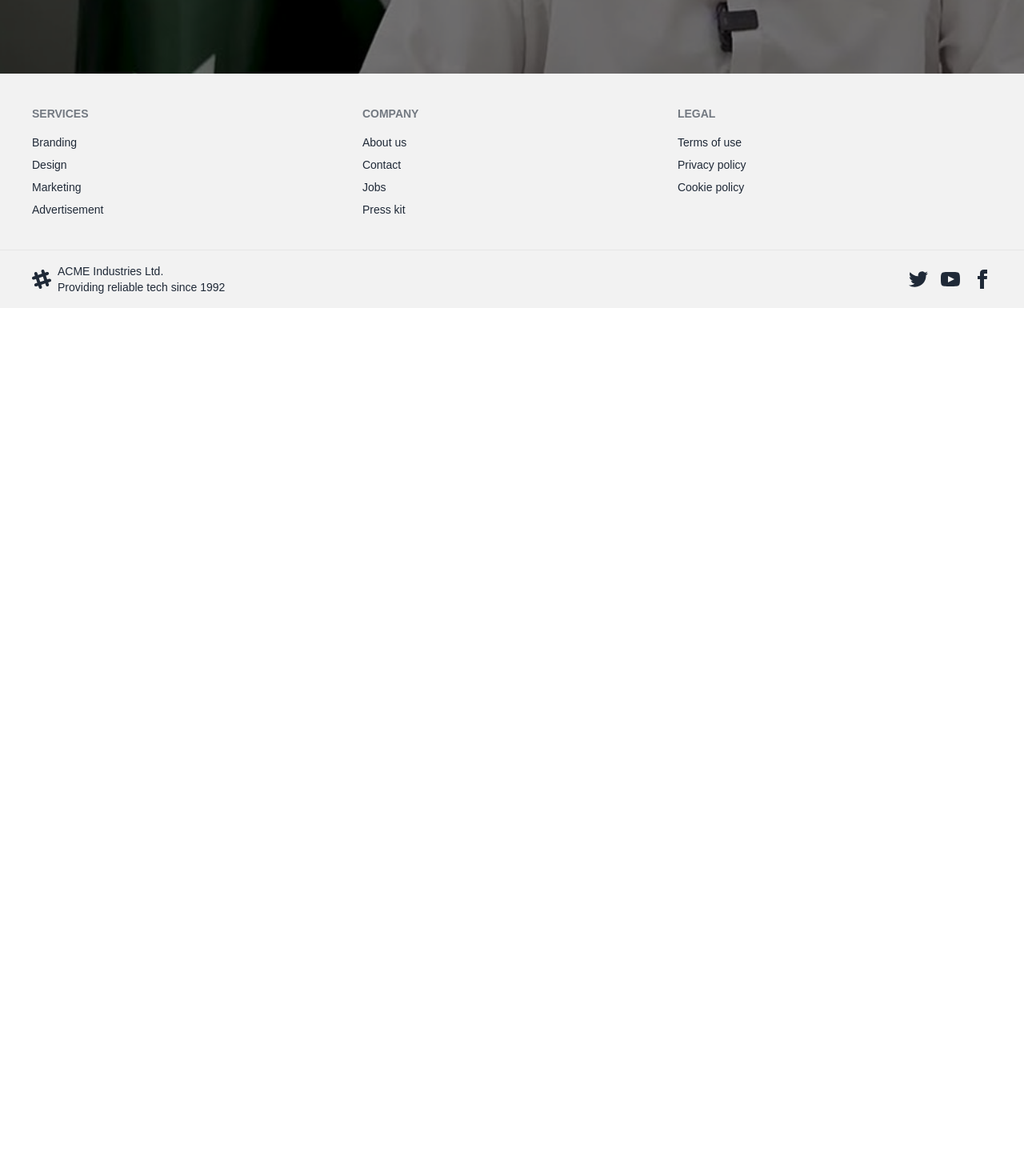
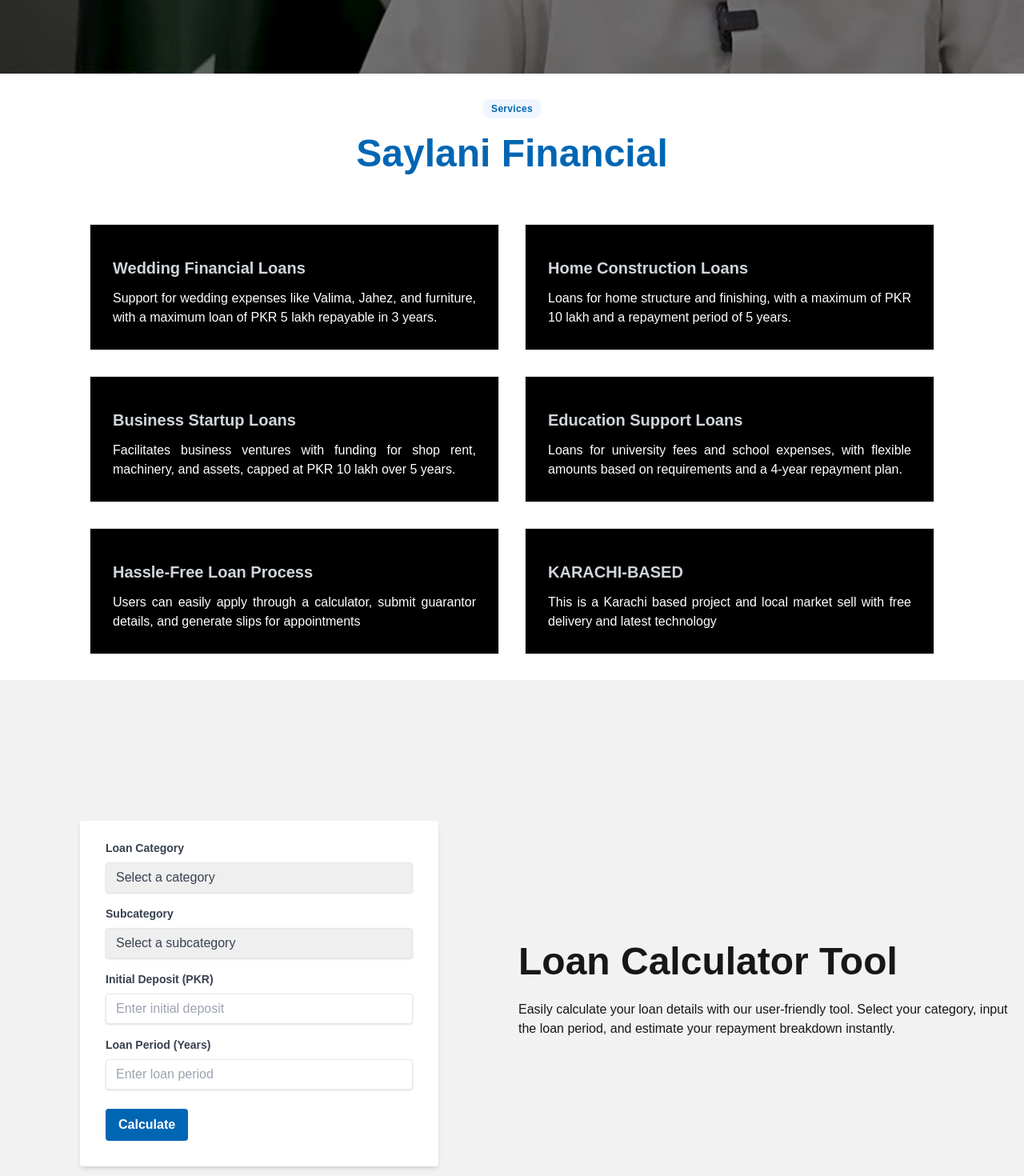
Before and after one commit to muzamilbaig123/SMIT-Hackathon-2025, a Next.js app in the folder frontend/: page / in a window 1280 px wide. Shown: the part 800-2270 px from the top of the page at 80% size. Before the commit the page ends 1185 px from the top, so only its background shows below. Built offline with nearby package versions, Linux system fonts and the light colour scheme.

Commit message:
micro frontend changes

```diff
--- a/frontend/src/app/login/page.tsx
+++ b/frontend/src/app/login/page.tsx
@@ -6,7 +6,7 @@
 
     <div className="container" style={{ position: "fixed", top: "50%", left: "50%", transform: "translate(-50%, -50%)"}}>
       <div className="flex justify-center items-center ">
-          <Image src="/logo.png" width={200} alt="saylani logo" />
+          <Image src="/logo.png" width={200} height={200} alt="saylani logo" />
       </div>
       <LoginForm />
     </div>
--- a/frontend/src/app/register/page.tsx
+++ b/frontend/src/app/register/page.tsx
@@ -6,7 +6,7 @@
     // <div className="container mx-auto px-4 py-8">
     <div className="container" style={{ position: "fixed", top: "50%", left: "50%", transform: "translate(-50%, -50%)"}}>
       <div className="flex justify-center items-center ">
-          <Image src="/logo.png" width={200} alt="saylani logo" />
+          <Image src="/logo.png" width={200} height={200} alt="saylani logo" />
       </div>
       <RegisterForm />
     </div>
--- a/frontend/src/components/LoanCalculator.tsx
+++ b/frontend/src/components/LoanCalculator.tsx
@@ -91,9 +91,9 @@
           placeholder="Enter loan period"
         />
       </div>
-      <div className="flex items-center justify-between">
+      <div className="flex items-center justify-start">
         <button
-          className="bg-blue-500 hover:bg-blue-700 text-white font-bold py-2 px-4 rounded focus:outline-none focus:shadow-outline"
+          className="text-white font-bold py-2 px-4 rounded focus:outline-none focus:shadow-outline" style={{backgroundColor: "#0066b3"}}
           type="button"
           onClick={handleCalculate}
         >
--- a/frontend/src/components/LoginForm.tsx
+++ b/frontend/src/components/LoginForm.tsx
@@ -2,6 +2,7 @@
 
 import { useState } from "react"
 import { useRouter } from "next/navigation"
+import Link from "next/link"
 
 const LoginForm = () => {
   const [email, setEmail] = useState("")
@@ -51,6 +52,10 @@
         >
           Log In
         </button>
+
+      </div>
+      <div className="text-center py-4">
+        do you have an account ? <Link className="font-bold text-blue-500" href={"/register"}>SignUp</Link>
       </div>
     </form>
   )
--- a/frontend/src/components/RegisterForm.tsx
+++ b/frontend/src/components/RegisterForm.tsx
@@ -2,6 +2,7 @@
 
 import { useState } from "react"
 import { useRouter } from "next/navigation"
+import Link from "next/link"
 
 const RegisterForm = () => {
   const [cnic, setCnic] = useState("")
@@ -66,6 +67,9 @@
           Register
         </button>
       </div>
+      <div className="text-center py-4">
+        you have already account ? <Link className="font-bold text-blue-500" href={"/login"}>Login</Link>
+      </div>
     </form>
   )
 }
--- /dev/null
+++ b/frontend/src/components/Services.tsx
@@ -0,0 +1,68 @@
+export default function  Services () {
+  return (
+    <section>
+      <div className="w-full max-w mx-auto">
+        <div className="flex flex-col space-y-16 px-5 sm:px-16 md:px-20 lg:px-28 py-8 dark:bg-gray-900">
+          <div className="flex flex-col justify-center text-center mx-auto md:max-w-3xl space-y-5 ">
+            <span className="rounded-lg bg-blue-50 dark:bg-gray-950 px-2.5 py-1 text-xs w-max mx-auto font-semibold tracking-wide dark:text-white" style={{color: "#0066b3",}}>
+              Services
+            </span>
+            <h2 className="text-3xl font-semibold dark:text-white md:text-4xl xl:text-5xl leading-tight" style={{color: "#0066b3",}}>
+            Saylani Financial
+            </h2>
+          </div>
+          <div className="grid gap-8 sm:grid-cols-2">
+            <div className="flex flex-col p-5 xl:p-7 space-y-3 bg-black dark:bg-gray-950 border">
+              <span className="text-blue-600 dark:text-blue-400 ">
+              </span>
+              <h2 className="text-xl font-semibold text-gray-300 dark:text-white">Wedding Financial Loans</h2>
+              <p className="text-white dark:text-gray-300 text-justify line-clamp-2">
+              Support for wedding expenses like Valima, Jahez, and furniture, with a maximum loan of PKR 5 lakh repayable in 3 years.
+              </p>
+            </div>
+            <div className="flex flex-col p-5 xl:p-7 space-y-3 dark:bg-gray-950 border bg-black">
+              <span className="text-blue-600 dark:text-blue-400">
+              </span>
+              <h2 className="text-xl font-semibold text-gray-300">Home Construction Loans</h2>
+              <p className="text-white dark:text-gray-300 text-justify line-clamp-2">
+              Loans for home structure and finishing, with a maximum of PKR 10 lakh and a repayment period of 5 years.
+              </p>
+            </div>
+            <div className="flex flex-col p-5 xl:p-7 space-y-3 bg-black border">
+              <span className="text-blue-600 dark:text-blue-400">
+              </span>
+              <h2 className="text-xl font-semibold text-gray-300">Business Startup Loans</h2>
+              <p className="text-white dark:text-gray-300 text-justify line-clamp-2">
+              Facilitates business ventures with funding for shop rent, machinery, and assets, capped at PKR 10 lakh over 5 years.
+              </p>
+            </div>
+            <div className="flex flex-col p-5 xl:p-7 space-y-3 bg-black dark:bg-gray-950 border">
+              <span className="text-blue-600 dark:text-blue-400">
+              </span>
+              <h2 className="text-xl font-semibold text-gray-300">Education Support Loans</h2>
+              <p className="text-white dark:text-gray-300 text-justify line-clamp-2">
+              Loans for university fees and school expenses, with flexible amounts based on requirements and a 4-year repayment plan.
+              </p>
+            </div>
+            <div className="flex flex-col p-5 xl:p-7 space-y-3 bg-black dark:bg-gray-950 border">
+              <span className="text-blue-600 dark:text-blue-400">
+              </span>
+              <h2 className="text-xl font-semibold text-gray-300">Hassle-Free Loan Process</h2>
+              <p className="text-white dark:text-gray-300 text-justify line-clamp-2">
+              Users can easily apply through a calculator, submit guarantor details, and generate slips for appointments
+              </p>
+            </div>
+            <div className="flex flex-col p-5 xl:p-7 space-y-3 bg-black dark:bg-gray-950 border">
+              <span className="text-blue-600 dark:text-blue-400">
+              </span>
+              <h2 className="text-xl font-semibold text-gray-300">KARACHI-BASED</h2>
+              <p className="text-white dark:text-gray-300 text-justify line-clamp-2">
+                This is a Karachi based project and local market sell with free delivery and latest technology
+              </p>
+            </div>
+          </div>
+        </div>
+      </div>
+    </section>
+  );
+};
--- /dev/null
+++ b/frontend/src/components/aboutus.tsx
@@ -0,0 +1,21 @@
+import LoanCalculator from "./LoanCalculator";
+
+export default function About () {
+    return (
+        <>
+            <div className="hero bg-base-200 min-h-screen">
+  <div className="hero-content flex-col lg:flex-row-reverse">
+    <div className="text-center " style={{width: "50%"}}>
+      <h1 className="text-5xl font-bold text-left">Loan Calculator Tool</h1>
+      <p className="py-6 text-left">
+      Easily calculate your loan details with our user-friendly tool. Select your category, input the loan period, and estimate your repayment breakdown instantly.
+      </p>
+    </div>
+    <div style={{width: "50%"}}>
+        <LoanCalculator />
+    </div>
+  </div>
+</div>
+        </>
+    )
+}
--- a/frontend/src/components/pages/homepage/Homepage.tsx
+++ b/frontend/src/components/pages/homepage/Homepage.tsx
@@ -1,6 +1,8 @@
+import About from "@/components/aboutus";
 import Footer from "@/components/common/footer/footer";
 import Header from "@/components/common/header/header";
 import Hero from "@/components/hero/HeroSection";
+import Services from "@/components/Services";
 
 export default function HomePage () {
     return (
@@ -10,6 +12,12 @@
                     <section>
                           <Hero/>
                     </section>
+                    <section>
+                        <Services />
+                    </section>
+                    <section>
+                    <About />
+                    </section>
                 </main>
             <Footer/>
         </>
```
